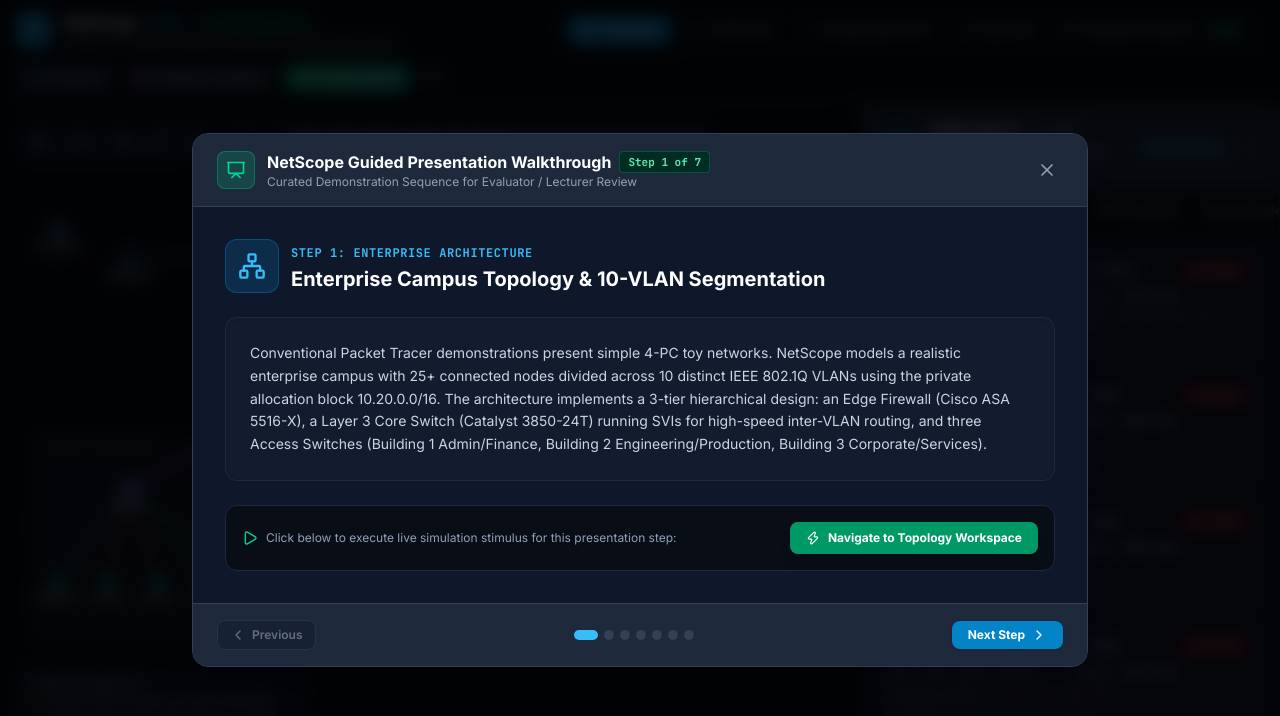
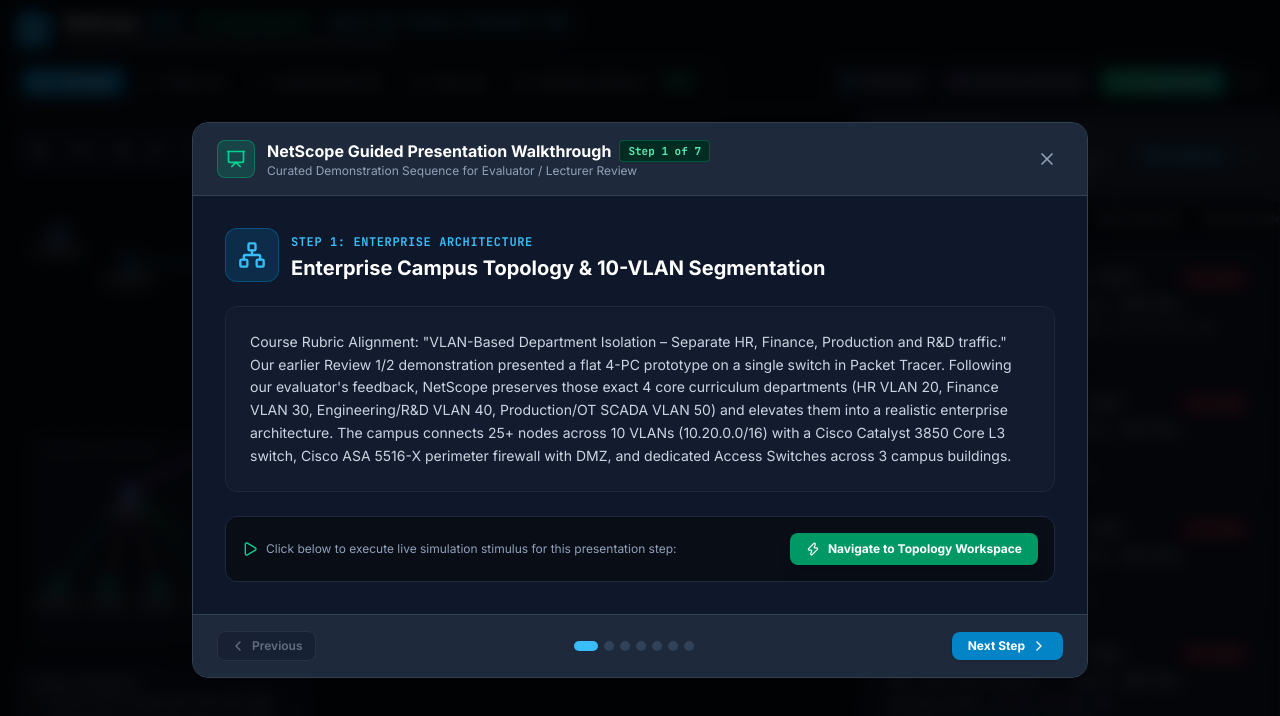
Before and after one commit to BerrF35/cn-project, a React (Vite) app: page / in a window 1280 px wide. Both pictures are taken after a click on the button "Present Demo". Shown: the top 716 px of the page. Built offline with nearby package versions, Linux system fonts and the light colour scheme.

Commit message:
docs: explicitly highlight curriculum rubric alignment for HR, Finance, Production, and R&D isolation

```diff
--- a/src/components/Header.tsx
+++ b/src/components/Header.tsx
@@ -56,6 +56,9 @@
               </h1>
               <span className="hidden sm:inline-flex items-center px-2 py-0.5 rounded-full text-[11px] font-medium bg-emerald-500/10 text-emerald-400 border border-emerald-500/20">
                 10-VLAN Enterprise
+              </span>
+              <span className="hidden xl:inline-flex items-center px-2 py-0.5 rounded-full text-[10px] font-mono font-medium bg-sky-500/10 text-sky-300 border border-sky-500/20">
+                Rubric: HR • Finance • Production • R&D
               </span>
             </div>
             <p className="text-[11px] text-slate-400 hidden sm:block">
--- a/src/components/PresentationModal.tsx
+++ b/src/components/PresentationModal.tsx
@@ -41,7 +41,7 @@
       badge: 'Step 1: Enterprise Architecture',
       title: 'Enterprise Campus Topology & 10-VLAN Segmentation',
       icon: Network,
-      narrative: `Conventional Packet Tracer demonstrations present simple 4-PC toy networks. NetScope models a realistic enterprise campus with 25+ connected nodes divided across 10 distinct IEEE 802.1Q VLANs using the private allocation block 10.20.0.0/16. The architecture implements a 3-tier hierarchical design: an Edge Firewall (Cisco ASA 5516-X), a Layer 3 Core Switch (Catalyst 3850-24T) running SVIs for high-speed inter-VLAN routing, and three Access Switches (Building 1 Admin/Finance, Building 2 Engineering/Production, Building 3 Corporate/Services).`,
+      narrative: `Course Rubric Alignment: "VLAN-Based Department Isolation – Separate HR, Finance, Production and R&D traffic." Our earlier Review 1/2 demonstration presented a flat 4-PC prototype on a single switch in Packet Tracer. Following our evaluator's feedback, NetScope preserves those exact 4 core curriculum departments (HR VLAN 20, Finance VLAN 30, Engineering/R&D VLAN 40, Production/OT SCADA VLAN 50) and elevates them into a realistic enterprise architecture. The campus connects 25+ nodes across 10 VLANs (10.20.0.0/16) with a Cisco Catalyst 3850 Core L3 switch, Cisco ASA 5516-X perimeter firewall with DMZ, and dedicated Access Switches across 3 campus buildings.`,
       actionLabel: 'Navigate to Topology Workspace',
       executeAction: () => {
         setActiveWorkspace('topology');
```
Also changed, not shown: 4 other files (tests, documents, lock files or other folders).
